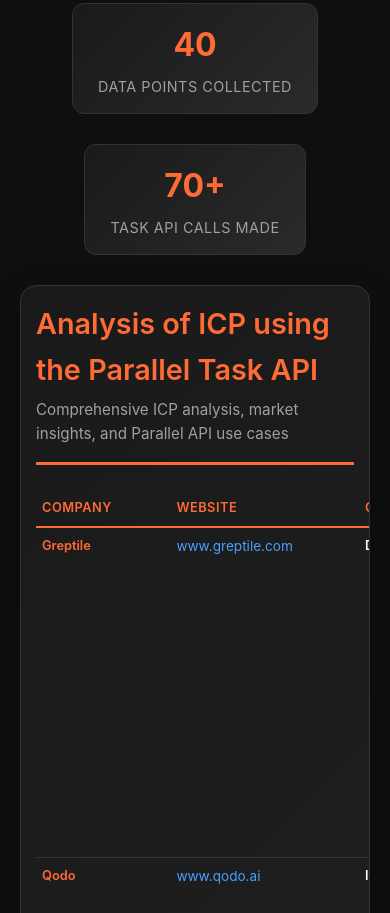
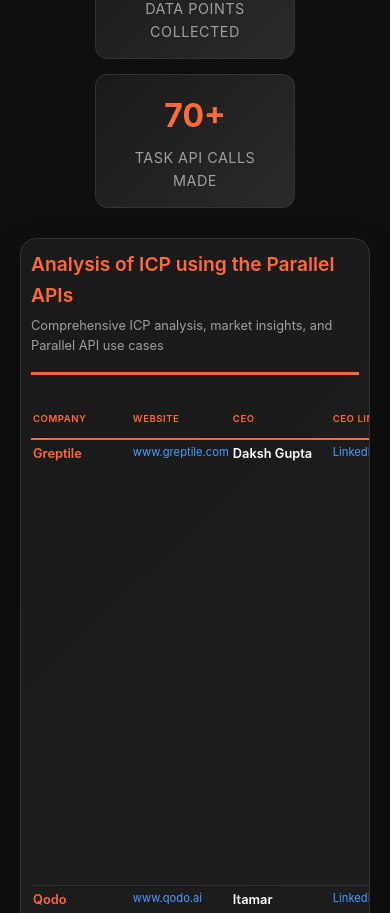
Before and after one commit to jaimalhotra2209/parallel-gtm-landing, a plain HTML site: page index.html in a window 390 px wide. Shown: the part 435-1348 px from the top of the page. Drawn offline with Linux system fonts and the light colour scheme.

Commit message:
Update index.html with latest changes

```diff
--- a/index.html
+++ b/index.html
@@ -2,7 +2,7 @@
 <html lang="en">
 <head>
     <meta charset="UTF-8">
-    <meta name="viewport" content="width=device-width, initial-scale=1.0">
+    <meta name="viewport" content="width=device-width, initial-scale=1.0, maximum-scale=1.0, user-scalable=no">
     <title>Parallel GTM for Code Gen Agents</title>
     <style>
         * {
@@ -332,19 +332,144 @@
             text-decoration: underline;
         }
 
+        /* Mobile Responsive Design */
         @media (max-width: 768px) {
+            body {
+                padding: 10px;
+            }
+
+            .container {
+                max-width: 100%;
+                padding: 10px;
+            }
+
+            .header h1 {
+                font-size: 1.8rem;
+                line-height: 1.2;
+            }
+
+            .header p {
+                font-size: 0.9rem;
+            }
+
             .stats {
                 flex-direction: column;
                 align-items: center;
+                gap: 15px;
+            }
+
+            .stat-card {
+                width: 100%;
+                max-width: 200px;
             }
 
             .table-container {
-                padding: 15px;
+                padding: 10px;
+                overflow-x: auto;
+            }
+
+            table {
+                min-width: 800px;
+                font-size: 0.75rem;
             }
 
             th, td {
-                padding: 8px 6px;
+                padding: 6px 4px;
+                font-size: 0.7rem;
+                word-wrap: break-word;
+                max-width: 120px;
+            }
+
+            .company-name {
                 font-size: 0.8rem;
+            }
+
+            .website-link {
+                font-size: 0.7rem;
+            }
+
+            .ceo-name {
+                font-size: 0.8rem;
+            }
+
+            .text-content {
+                font-size: 0.7rem;
+                line-height: 1.3;
+            }
+
+            .section-header {
+                font-size: 0.7rem;
+            }
+
+            .section-content {
+                font-size: 0.65rem;
+                line-height: 1.2;
+            }
+
+            .section-read-more-btn {
+                font-size: 0.6rem;
+                padding: 3px 6px;
+            }
+
+            .read-more-btn {
+                font-size: 0.65rem;
+                padding: 4px 8px;
+            }
+        }
+
+        @media (max-width: 480px) {
+            .header h1 {
+                font-size: 1.5rem;
+            }
+
+            .header p {
+                font-size: 0.8rem;
+            }
+
+            .table-header h2 {
+                font-size: 1.2rem;
+            }
+
+            .table-header p {
+                font-size: 0.8rem;
+            }
+
+            table {
+                min-width: 600px;
+                font-size: 0.65rem;
+            }
+
+            th, td {
+                padding: 4px 2px;
+                font-size: 0.6rem;
+                max-width: 100px;
+            }
+
+            .text-content {
+                font-size: 0.6rem;
+            }
+
+            .section-content {
+                font-size: 0.55rem;
+            }
+        }
+
+        /* Add viewport meta tag for proper mobile scaling */
+        @media (max-width: 768px) {
+            .table-container {
+                position: relative;
+            }
+
+            .table-container::after {
+                content: "← Scroll horizontally to see more →";
+                position: absolute;
+                bottom: -25px;
+                left: 50%;
+                transform: translateX(-50%);
+                color: #ff6b35;
+                font-size: 0.7rem;
+                font-weight: 500;
+                white-space: nowrap;
             }
         }
     </style>
@@ -353,7 +478,7 @@
     <div class="container">
         <div class="header">
             <h1>Parallel GTM for Code Gen Agents</h1>
-            <p>Building ammo for targeted oubtound. Gathered using Parallel APIs</p>
+            <p>Building ammo for targeted outbound. Gathered using Parallel APIs - Updated</p>
         </div>
 
         <div class="stats">
@@ -373,7 +498,7 @@
 
         <div class="table-container">
             <div class="table-header">
-                <h2>Analysis of ICP using the Parallel Task API</h2>
+                <h2>Analysis of ICP using the Parallel APIs</h2>
                 <p>Comprehensive ICP analysis, market insights, and Parallel API use cases</p>
             </div>
 
```
